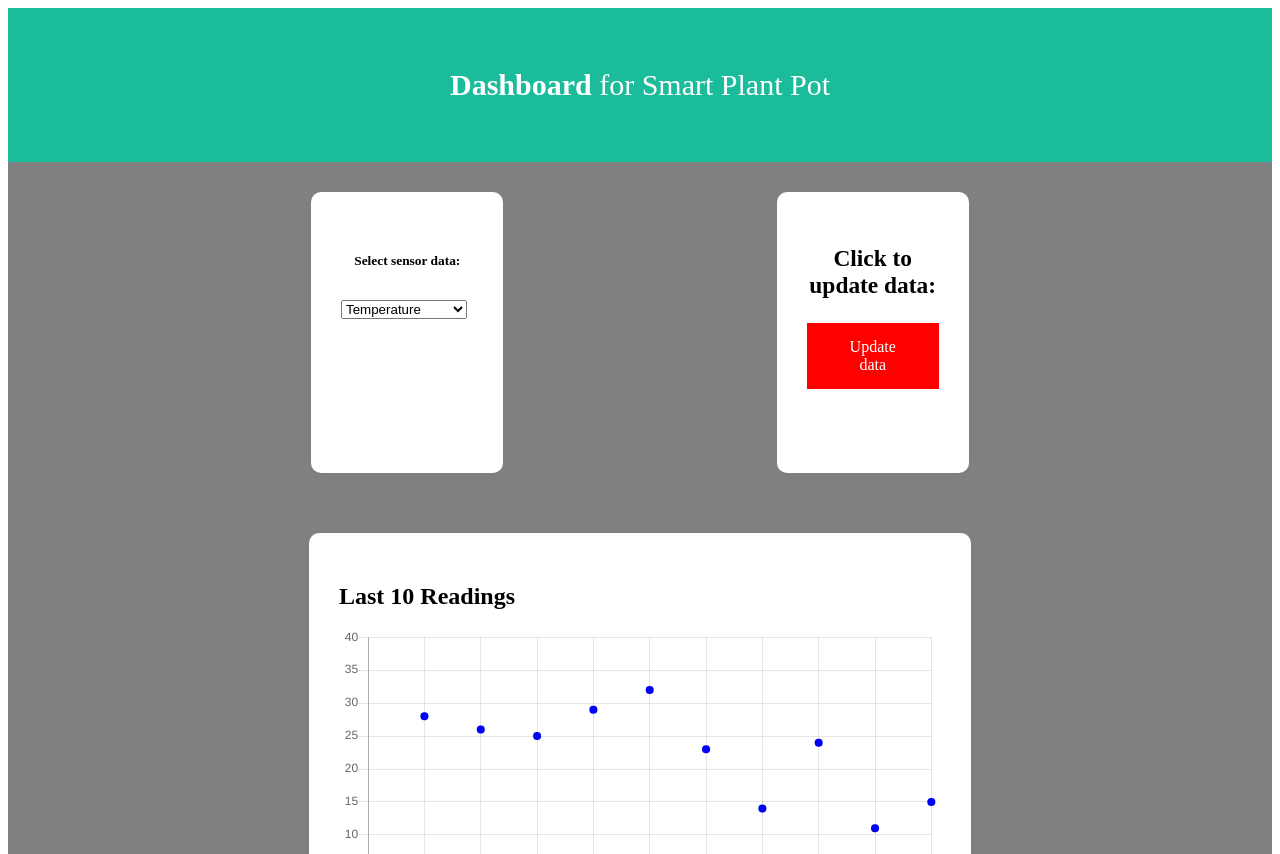
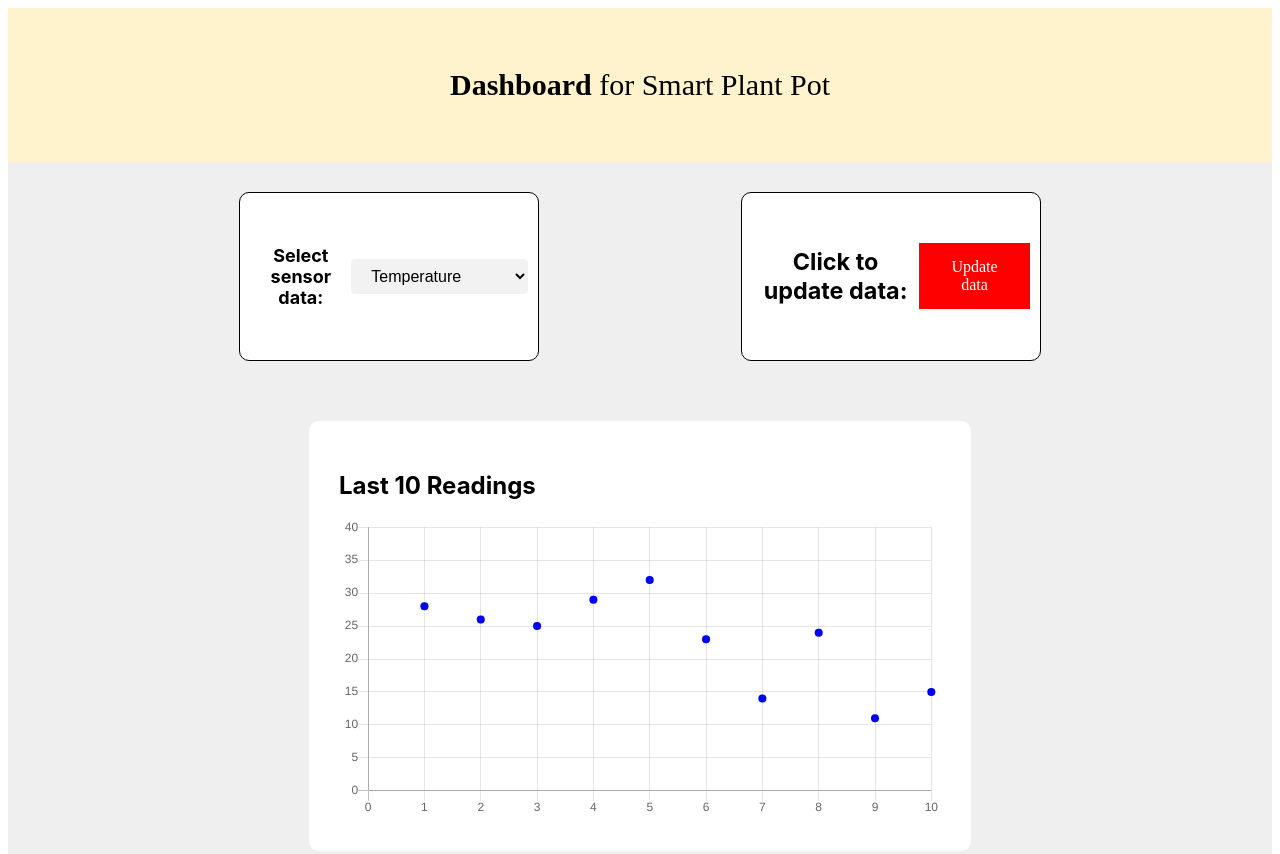
Before and after one commit to Arnav33R/IoT-Dashboard, a website built with Parcel: page index.html in a window 1280 px wide. Shown: the top 854 px of the page. Built offline with nearby package versions, Linux system fonts and the light colour scheme.

Commit message:
Update styles.css

```diff
--- a/src/styles.css
+++ b/src/styles.css
@@ -1,9 +1,38 @@
+h1,
+h2,
+h3,
+h4,
+h5,
+h6 {
+  font-family: BlinkMacSystemFont, -apple-system, "Segoe UI", Roboto, Oxygen,
+    Ubuntu, Cantarell, "Fira Sans", "Droid Sans", "Helvetica Neue", Helvetica,
+    Arial, sans-serif;
+}
+
 .header {
   padding: 30px;
   text-align: center;
-  background: #1abc9c;
-  color: white;
+  background: #fff3cd;
+  color: black;
   font-size: 30px;
+}
+
+h6 {
+  font-size: 18px;
+}
+
+select {
+  background-color: #f2f2f2;
+  border: none;
+  padding: 8px 16px;
+  font-size: 16px;
+  margin: 0 auto; /* horizontally center the select element */
+  border-radius: 4px;
+}
+
+option:checked {
+  color: #fff;
+  background-color: #007bff;
 }
 
 .item {
@@ -13,6 +42,27 @@
   border-width: 20px;
   border-color: black;
   border-radius: 10px;
+}
+
+.item {
+  display: flex;
+  align-items: center; /* align items vertically */
+  justify-content: center; /* align items horizontally */
+  background-color: white;
+  padding: 30px;
+  width: 11%;
+  border-width: 20px;
+  border-color: black;
+  border-radius: 10px;
+}
+
+.item {
+  background-color: white;
+  padding: 10px;
+  width: 300px;
+  border: 1px solid black;
+  border-radius: 10px;
+  box-sizing: border-box; /* include border and padding in width calculation */
 }
 
 .tallItem {
@@ -66,7 +116,7 @@
 }
 
 .row {
-  background: gray;
+  background: #efefef;
   padding: 30px;
   display: flex;
   flex-flow: row wrap;
```
